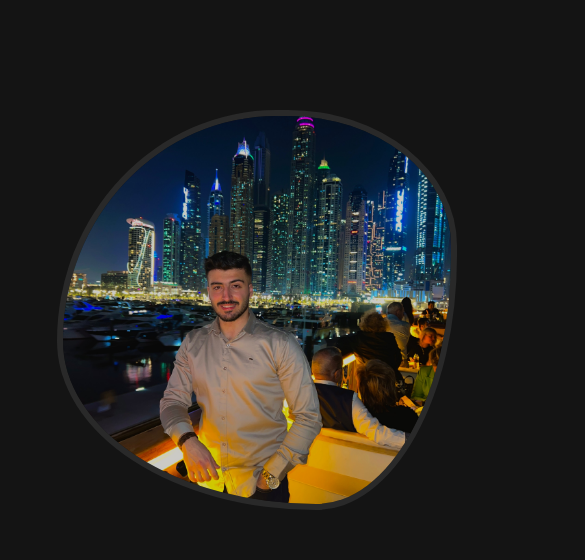
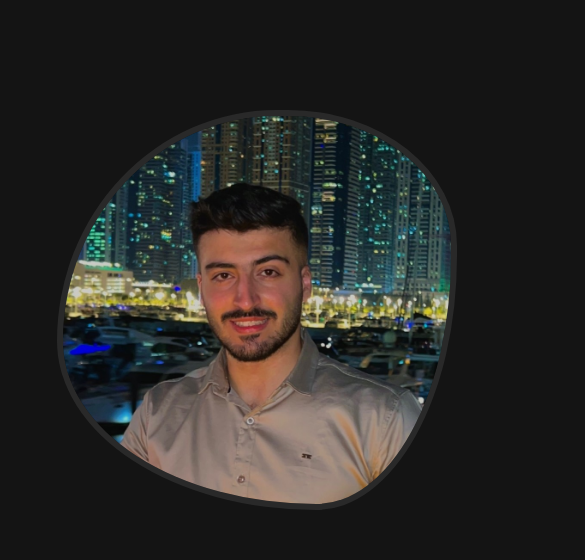
Before and after one commit to Mehdy-H-Asaad/My-Portfolio, a plain HTML site: page index.html in a window 1280 px wide. Shown: the part 140-700 px from the top of the page, 695-1280 px from the left. Drawn offline with nearby package versions, Linux system fonts and the light colour scheme; a web font is replaced by a local one.

Commit message:
Update index.html

```diff
--- a/index.html
+++ b/index.html
@@ -69,7 +69,7 @@
                     <span>Download CV</span>
                 </a>
             </div>
-            <img src="imgs/IMG_7189.JPG" class="img-fluid my-photo">
+            <img src="imgs/mehdyA.jpg" class="img-fluid my-photo">
         </div>
     </div>
     <!-- END LANDING -->
```
